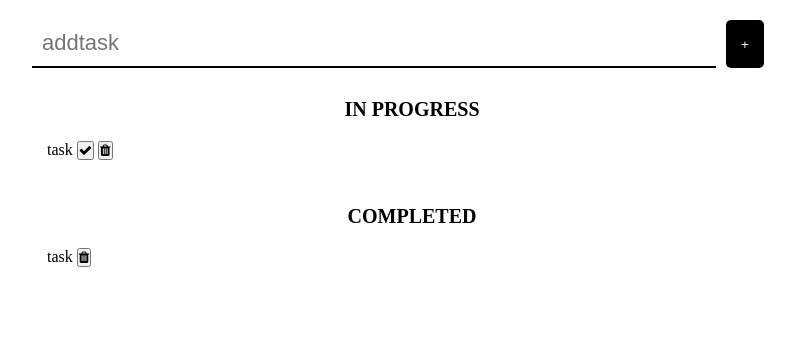
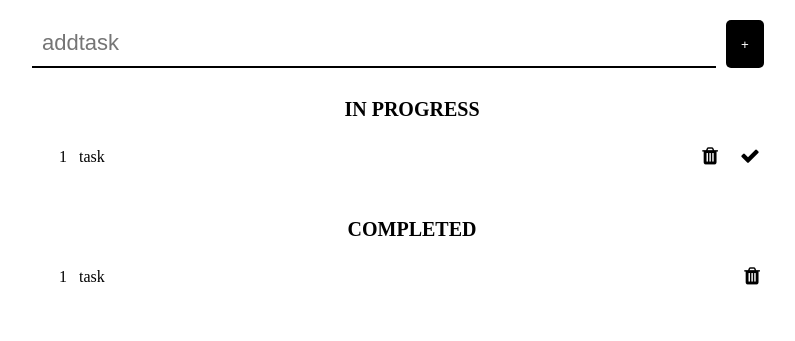
Before and after one commit to PHAGUN-JAIN/TO-DO-LIST-PROJECT, a plain HTML site: page index.html in a window 1280 px wide. Shown: the whole page, without its empty margins (228-1023 px from the left). Drawn offline with Linux system fonts and the light colour scheme.

Commit message:
removed border, back, outline of buttons

```diff
--- a/css/style.css
+++ b/css/style.css
@@ -56,4 +56,25 @@ ol li{
   width:100%;
   padding: 15px;
   margin: 5px 0;
+  counter-increment: my-counter;
 }
+ol li::before{
+  content: counter(my-counter);
+  width: 2rem;
+  height: 2rem;
+  border-radius: 50%;
+  display: inline-block;
+  line-height: 2rem;
+  text-align: center;
+}
+li button{
+  float:right;
+  padding: 5px;
+  background: none;
+  outline: none;
+  border: none;
+  font-size: 20px;
+  line-height: 20px;
+  margin-right: 12px;
+  cursor: pointer;
+}
```
